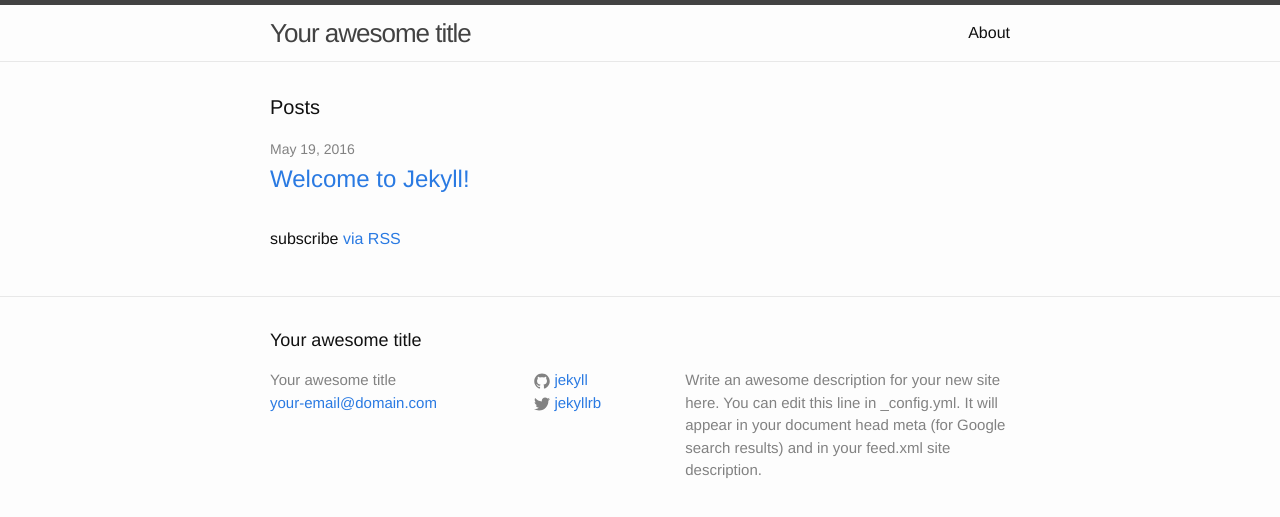
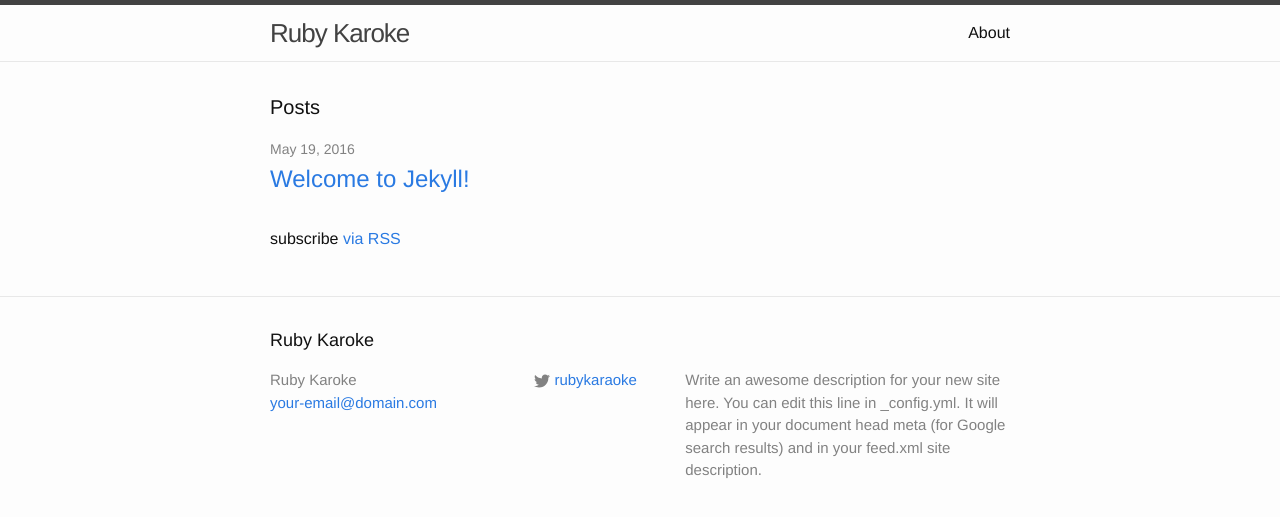
Before and after one commit to juliancheal/rubykaraoke.rocks, a Jekyll site: the page built from index.html, in a window 1280 px wide. Shown: the top 517 px of the page. Built offline with Jekyll 4.4.1, drawn with Linux system fonts in a browser that asks for light colours.

Commit message:
Changed some configs

```diff
--- a/_config.yml
+++ b/_config.yml
@@ -6,16 +6,15 @@
 # 'jekyll serve'. If you change this file, please restart the server process.
 
 # Site settings
-title: Your awesome title
+title: Ruby Karoke
 email: your-email@domain.com
 description: > # this means to ignore newlines until "baseurl:"
   Write an awesome description for your new site here. You can edit this
   line in _config.yml. It will appear in your document head meta (for
   Google search results) and in your feed.xml site description.
 baseurl: "" # the subpath of your site, e.g. /blog
-url: "http://yourdomain.com" # the base hostname & protocol for your site
-twitter_username: jekyllrb
-github_username:  jekyll
+url: "http://rubykaraoke.rocks" # the base hostname & protocol for your site
+twitter_username: rubykaraoke
 
 # Build settings
 markdown: kramdown
```
